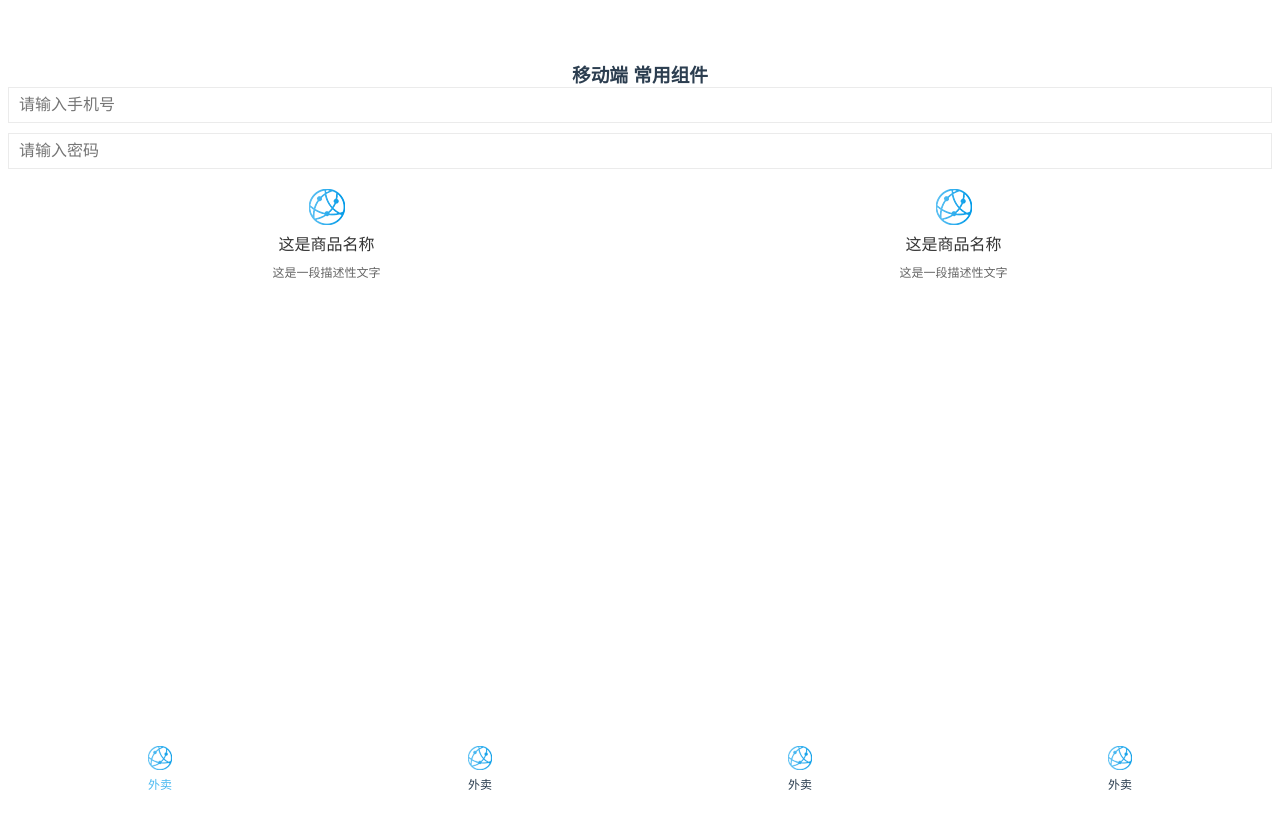
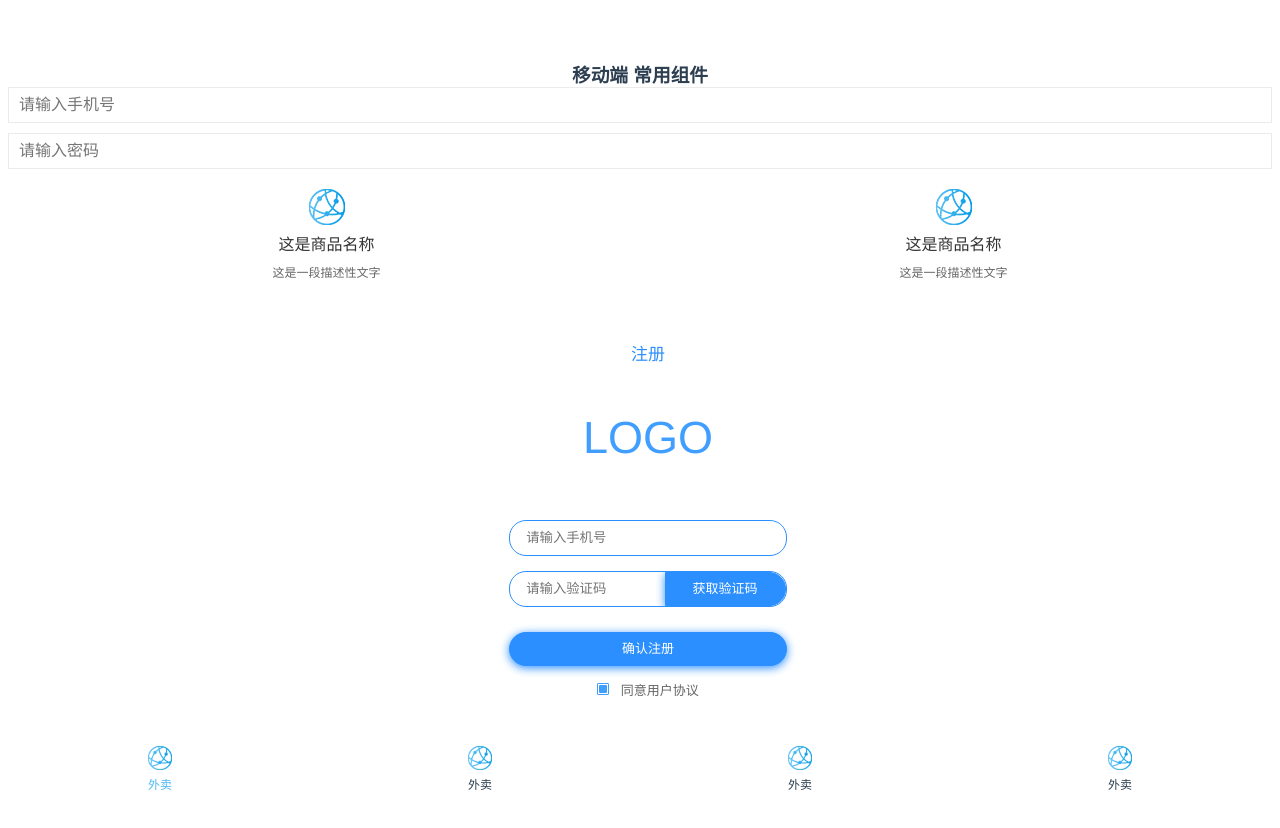
Before and after one commit to JobWebNie/back-app, a Vue app: page / in a window 1280 px wide. Shown: the top 828 px of the page. Before the commit the page ends 800 px from the top, so only its background shows below. Built offline with nearby package versions, Linux system fonts and the light colour scheme.

Commit message:
"添加注册页"

```diff
--- a/src/App.vue
+++ b/src/App.vue
@@ -21,6 +21,7 @@
             外卖
         </TabItem>
     </Tabbar>
+    <Toast></Toast>
   </div>
 </template>
 
@@ -30,6 +31,7 @@ import Login from './components/Login.vue'
 import Layout from './components/Layout.vue'
 import Tabbar from './components/common/Tabbar/index.vue'
 import TabItem from './components/common/Tabbar/TabItem.vue'
+import Toast from './components/common/Toast.vue'
 export default {
   name: 'app',
   components: {
@@ -37,7 +39,8 @@ export default {
     Login,
     Layout,
     Tabbar,
-    TabItem
+    TabItem,
+    Toast
   },
   data(){
     return{
--- /dev/null
+++ b/src/components/common/Toast.vue
@@ -0,0 +1,154 @@
+<template>
+    <div class="n_toast">
+        <div class="container">
+        <div class="header-name">
+            注册
+        </div>
+        <div style="line-height: 45px;
+        font-size: 45px;color:#409eff;text-align: center;margin: 50px auto 60px">
+            LOGO
+        </div>
+        <div class="form-body">
+            <div class="input-inner">
+                <input type="text" placeholder="请输入手机号">
+            </div>
+            <div class="input-inner" style="display:flex;overflow: hidden;">
+                <input style="width:56%" type="text" placeholder="请输入验证码">
+                <div class="btn-code" id="btn-code">
+                    获取验证码
+                </div>
+            </div>
+            <div class="input-btn">
+                确认注册
+            </div>
+            <div class="cheack-agreement">
+                <span class="check-btn ischeck"></span>
+                同意用户协议
+            </div>
+        </div>
+    </div>
+    </div>
+</template>
+<script>
+    export default {
+        name:'NToast',
+        props:{
+
+        }
+    }
+</script>
+
+<style>
+/* div.n_toast
+    display inline-block
+    line-height 1px
+    font-size 16px
+    width 100%
+    height 36px */
+
+.container{
+    display: flex;
+    flex-direction: column;
+    width: 100vw;
+    height: 100vh;
+}
+.header-name{
+    width: 100%;
+    font-size: 17px;
+    padding: 0 10px;
+    color: #2c8fff;
+    box-sizing: border-box;
+    margin-top: 14.5px;
+    text-align: center;
+}
+.form-body{
+    width: 277.5px;
+    margin: 0 auto;
+    display: flex;
+    flex-direction: column;
+}
+.input-inner{
+    border-radius: 17px;
+    height: 34px;
+    font-size: 13px;
+    margin-bottom: 15px;
+    border:1px solid #2c8fff;
+}
+.input-inner input{
+    -webkit-appearance: none;
+    padding: 0;
+    width: 100%;
+    color: #666666;
+    text-indent: 16px;
+    height: 34px;
+    border: none;
+    background-color: inherit;
+    outline: none;
+}
+.input-btn{
+    border-radius: 17px;
+    height: 34px;
+    font-size: 13px;
+    border: 1px solid #2c8fff;
+    color: #fff;
+    padding: 7px 0;
+    text-align: center;
+    margin-top: 10px;
+    line-height: 17px;
+    box-sizing: border-box;
+    background-color: #2c8fff;
+    box-shadow: 0 2px 10px #2c8fff;
+}
+.btn-code{
+    border-top-right-radius: 17px;
+    border-bottom-right-radius: 17px;
+    height: 34px;
+    font-size: 13px;
+    border: 1px solid #2c8fff;
+    color: #fff;
+    padding: 7px 0;
+    text-align: center;
+    line-height: 17px;
+    box-sizing: border-box;
+    background-color: #2c8fff;
+    box-shadow: 0 2px 10px #2c8fff;
+    width:44%;
+}
+.cheack-agreement{
+    font-size: 13px;
+    padding: 0 10px;
+    color: #666666;
+    box-sizing: border-box;
+    margin-top: 14.5px;
+    text-align: center;
+}
+.check-btn{
+    border: 1px solid #dcdfe6;
+    border-radius: 1px;
+    margin-right: 8px;
+    width: 12px;
+    height: 12px;
+    background-color: #fff;
+    position: relative;
+    cursor: pointer;
+    display: inline-block;
+    box-sizing: border-box;
+}
+
+.check-btn:after{
+    width: 8px;
+    height: 8px;
+    border-radius: 1px;
+    background-color: #dcdfe6;
+    content: "";
+    position: absolute;
+    left: 10%;
+    top: 10%;
+}
+.ischeck.check-btn{
+    border-color: #409eff;
+}
+.ischeck.check-btn:after{
+    background-color: #409eff;
+}
+</style>
```
